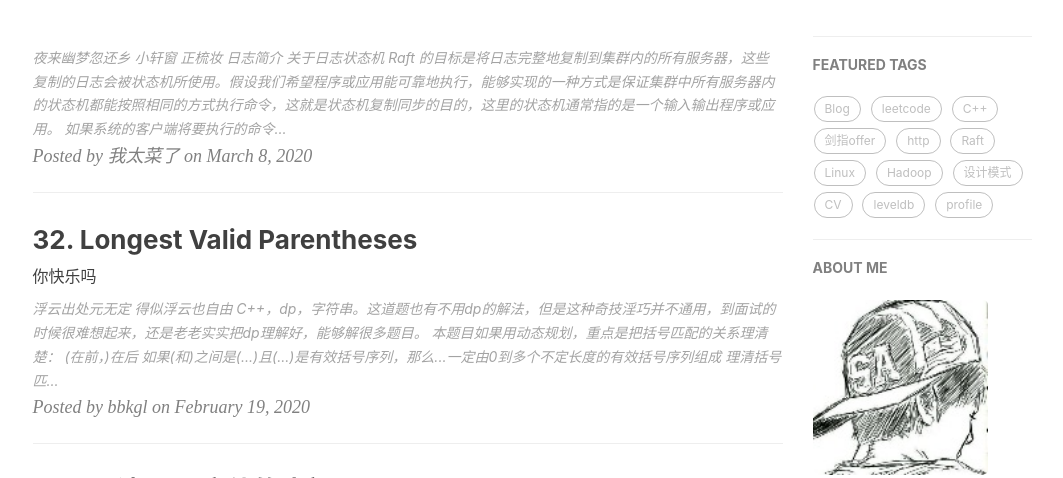
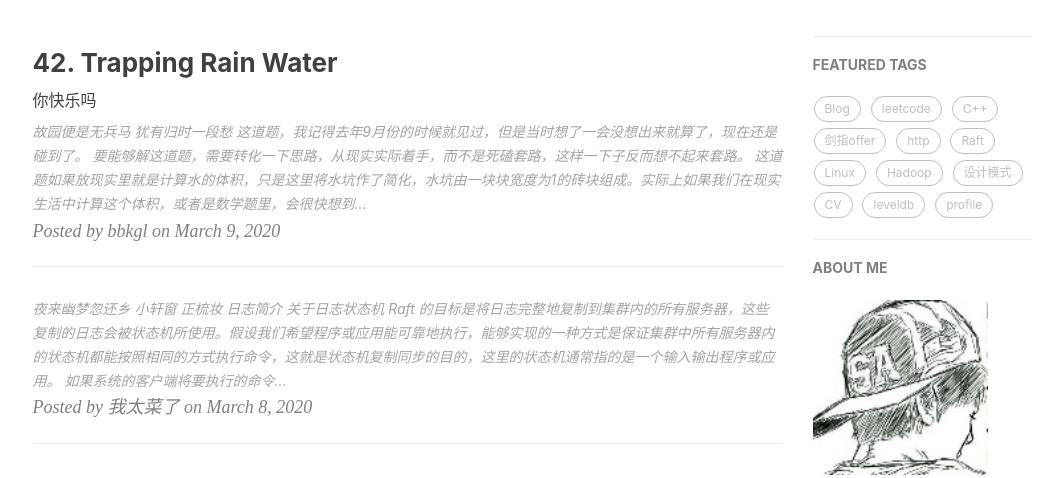
Before and after one commit to bbkgl/bbkgl.github.io, a Jekyll site: the page built from index.html, in a window 1280 px wide and 900 px high, cut to the strip 422-900 px from the top of the window. Shown: the whole strip, without its empty margins (135-1198 px from the left). Built offline with Jekyll 4.4.1, drawn with Linux system fonts in a browser that asks for light colours; nearby versions of some CDN libraries; the list of posts is cut into pages by our own code; comment, search, counter and statistics services are not loaded; some of the changed text lies outside the part shown.

Commit message:
leetcode

````diff
--- /dev/null
+++ b/_posts/2020-03-09-leetcode42.md
@@ -0,0 +1,55 @@
+---
+layout:     post
+title:      42. Trapping Rain Water
+subtitle:   你快乐吗
+date:       2020-03-09
+author:     bbkgl
+header-img: img/post-bg-0002.jpg
+catalog: true
+tags:
+    - leetcode
+---
+
+>故园便是无兵马
+>
+>犹有归时一段愁
+
+这道题，我记得去年9月份的时候就见过，但是当时想了一会没想出来就算了，现在还是碰到了。
+
+要能够解这道题，需要转化一下思路，从现实实际着手，而不是死磕套路，这样一下子反而想不起来套路。
+
+这道题如果放现实里就是计算水的体积，只是这里将水坑作了简化，水坑由一块块宽度为1的砖块组成。实际上如果我们在现实生活中计算这个体积，或者是数学题里，会很快想到要求出水面的高度。。。反而在这种题目里会有点蒙圈，就是套路题做多了，一下子套不上。。。
+
+所以重点就是，如果得出水面的高度。
+
+**一个点的水面的高度，应该等于对应水坑左右两端的较低端的高度**，记为**leftmax**和**rightmax**也就是往左往右找两个最高点，两个最高点中找一下较低的，就是水面的高度！
+
+理解了这个这个思路后，就相当简单，很快就能写出O(N^2)的代码了，for里面套两个for就完事。。。
+
+但显然这样子不科学，出现了很多的重复计算，实际上我们可以在大循环外，用一个循环将每个点对应的**左端点**和**右端点**计算出来存起来，这样直接能得到每个点的水面高度！
+
+```cpp
+class Solution {
+public:
+    int trap(vector<int>& height) {
+        int m = height.size();
+        std::vector<int> leftmax(m, 0), rightmax(m, 0);
+        int maxele = 0;
+        for (int i = 0; i < m; i++) {
+            maxele = max(height[i], maxele);
+            leftmax[i] = maxele;
+        }
+        maxele = 0;
+        for (int i = m - 1; i >= 0; i--) {
+            maxele = max(height[i], maxele);
+            rightmax[i] = maxele;
+        }
+        int ans = 0;
+        for (int i = 0; i < m; i++) {
+            int level = min(leftmax[i], rightmax[i]);
+            ans += (level > height[i]) ? (level - height[i]) : 0;
+        }
+        return ans;
+    }
+};
+```
````
Also changed, not shown: _posts/2020-02-14-读取elf文件的类型.md (line endings or trailing spaces), _posts/2020-02-19-leetcode32.md (line endings or trailing spaces).
